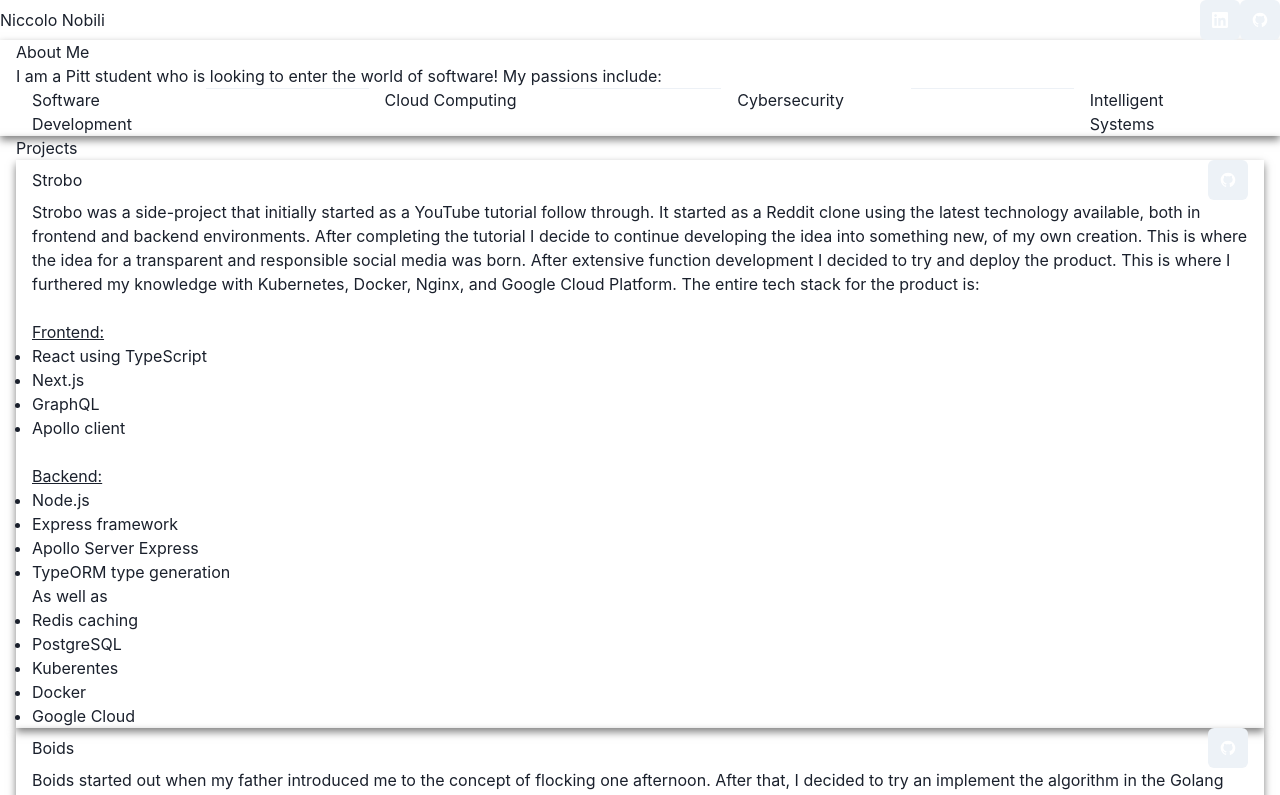
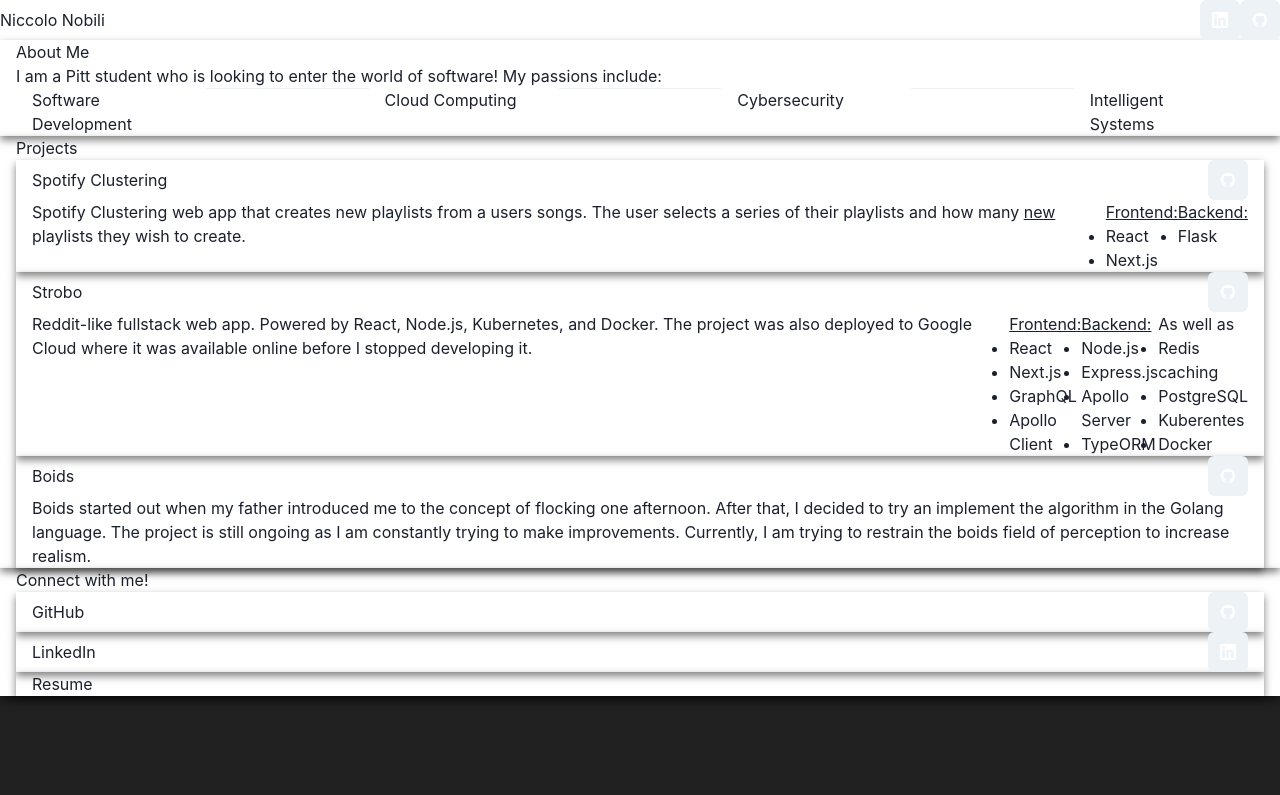
Before and after one commit to strobosco/personal-website, a Next.js app: page / in a window 1280 px wide. Shown: the top 795 px of the page. Built offline with nearby package versions, Linux system fonts and the light colour scheme.

Commit message:
Updated layout

```diff
--- a/components/Projects.tsx
+++ b/components/Projects.tsx
@@ -23,6 +23,53 @@
             className="bg-primary w-9/10 mb-5 rounded"
           >
             <Flex align="center" justify="space-between" wrap="wrap">
+              <h3>Spotify Clustering</h3>
+              <IconButton
+                aria-label="Spotify Clustering"
+                as="a"
+                href="https://github.com/strobosco/CSCHacks"
+                rel="noopener noreferrer"
+                target="_blank"
+                color="white"
+                icon={<Icon as={GrGithub} className="text-icon bg-primary" />}
+              />
+            </Flex>
+            <Flex
+              className="flex-col md:flex-row m-auto"
+              justify="space-between"
+            >
+              <p className="text-p font-body w-1/1 md:w-1/2 float-left">
+                Spotify Clustering web app that creates new playlists from a
+                users songs. The user selects a series of their playlists and
+                how many <u>new</u> playlists they wish to create.
+              </p>
+              <Flex flexDir="row" className="w-1/2">
+                <div className="px-10 pb-5">
+                  <p className="text-p">
+                    <u>Frontend:</u>
+                  </p>
+                  <ul className="text-p">
+                    <li>React</li>
+                    <li>Next.js</li>
+                  </ul>
+                </div>
+                <div className="px-10 pb-5">
+                  <p className="text-p">
+                    <u>Backend:</u>
+                  </p>
+                  <ul className="text-p">
+                    <li>Flask</li>
+                  </ul>
+                </div>
+              </Flex>
+            </Flex>
+          </Container>
+          <Container
+            maxWidth="unset"
+            boxShadow="0 4px 8px 0 rgba(0, 0, 0, 0.5)"
+            className="bg-primary w-9/10 mb-5 rounded"
+          >
+            <Flex align="center" justify="space-between" wrap="wrap">
               <h3>Strobo</h3>
               <IconButton
                 aria-label="Strobo"
@@ -34,46 +81,50 @@
                 icon={<Icon as={GrGithub} className="text-icon bg-primary" />}
               />
             </Flex>
-            <p className="text-p font-body">
-              Strobo was a side-project that initially started as a YouTube
-              tutorial follow through. It started as a Reddit clone using the
-              latest technology available, both in frontend and backend
-              environments. After completing the tutorial I decide to continue
-              developing the idea into something new, of my own creation. This
-              is where the idea for a{" transparent and responsible"} social
-              media was born. After extensive function development I decided to
-              try and deploy the product. This is where I furthered my knowledge
-              with Kubernetes, Docker, Nginx, and Google Cloud Platform. The
-              entire tech stack for the product is:
+            <Flex
+              className="flex-col md:flex-row m-auto"
+              justify="space-between"
+            >
+              <p className="text-p font-body w-1/1 md:w-1/2 float-left">
+                Reddit-like fullstack web app. Powered by React, Node.js,
+                Kubernetes, and Docker. The project was also deployed to Google
+                Cloud where it was available online before I stopped developing
+                it.
               </p>
-            <br />
+              <Flex flexDir="row" justify="space-between" className="w-1/2">
+                <div className="p-5 md:px-10 py-0">
                   <p className="text-p">
                     <u>Frontend:</u>
                   </p>
                   <ul className="text-p">
-              <li>React using TypeScript</li>
+                    <li>React</li>
                     <li>Next.js</li>
                     <li>GraphQL</li>
-              <li>Apollo client</li>
+                    <li>Apollo Client</li>
                   </ul>
-            <br />
+                </div>
+                <div className="p-5 md:px-10 py-0">
                   <p className="text-p">
                     <u>Backend:</u>
                   </p>
                   <ul className="text-p">
                     <li>Node.js</li>
-              <li>Express framework</li>
-              <li>Apollo Server Express</li>
-              <li>TypeORM type generation</li>
+                    <li>Express.js</li>
+                    <li>Apollo Server</li>
+                    <li>TypeORM</li>
                   </ul>
-            <p className="text-p">As well as</p>
+                </div>
+                <div className="hidden md:block">
+                  <p className="text-p display">As well as</p>
                   <ul className="text-p pb-5">
                     <li>Redis caching</li>
                     <li>PostgreSQL</li>
                     <li>Kuberentes</li>
                     <li>Docker</li>
-              <li>Google Cloud</li>
                   </ul>
+                </div>
+              </Flex>
+            </Flex>
           </Container>
           <Container
             maxWidth="unset"
@@ -96,9 +147,9 @@
               Boids started out when my father introduced me to the concept of
               flocking one afternoon. After that, I decided to try an implement
               the algorithm in the Golang language. The project is still ongoing
-              as I am constantly trying to make improvements. <br />
-              Currently, I am trying to restrain the boids field of perception
-              to increase realism.
+              as I am constantly trying to make improvements. Currently, I am
+              trying to restrain the boids field of perception to increase
+              realism.
             </p>
           </Container>
         </Container>
```
Lines whose indentation alone changed are shown as unchanged.
